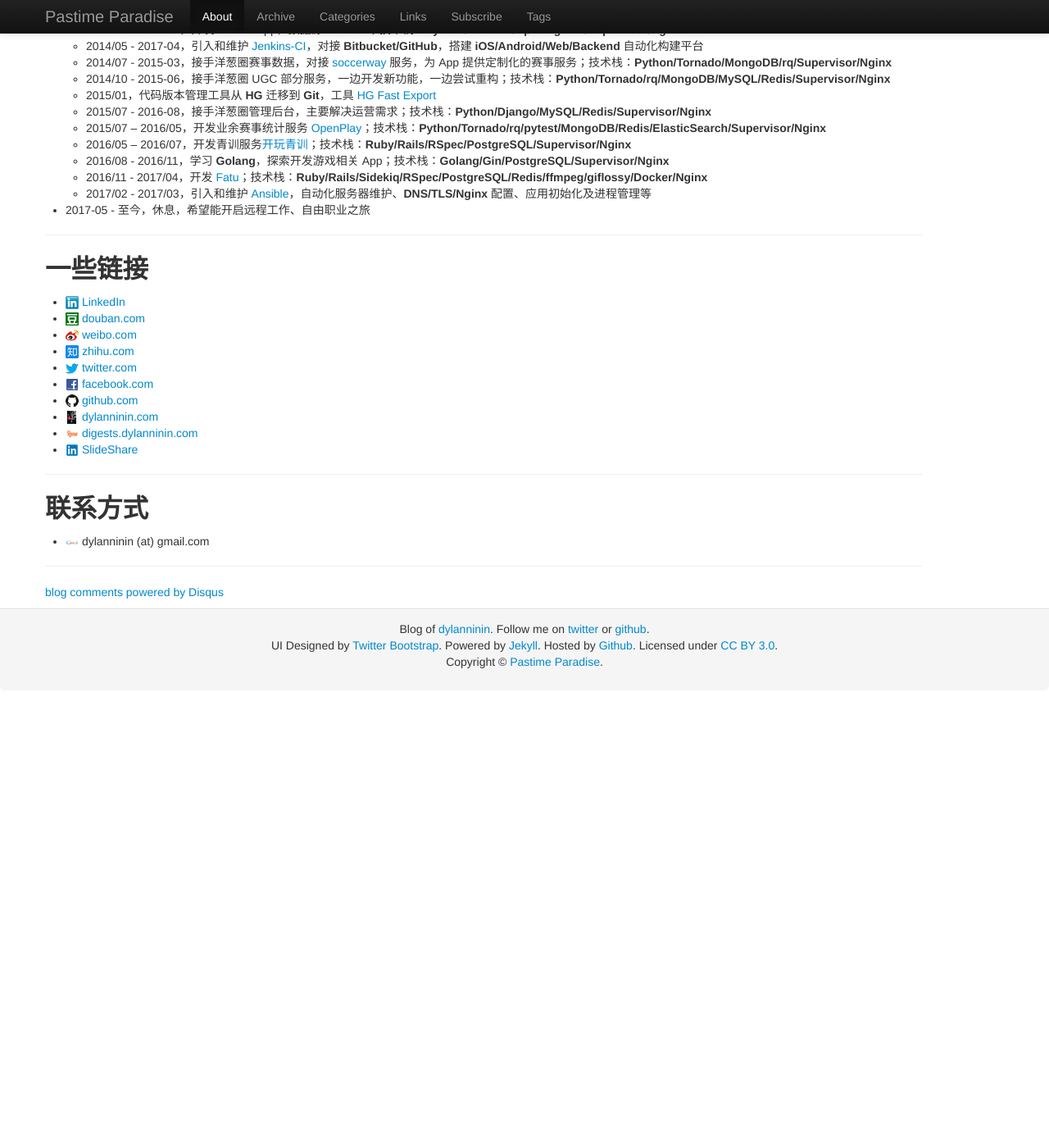
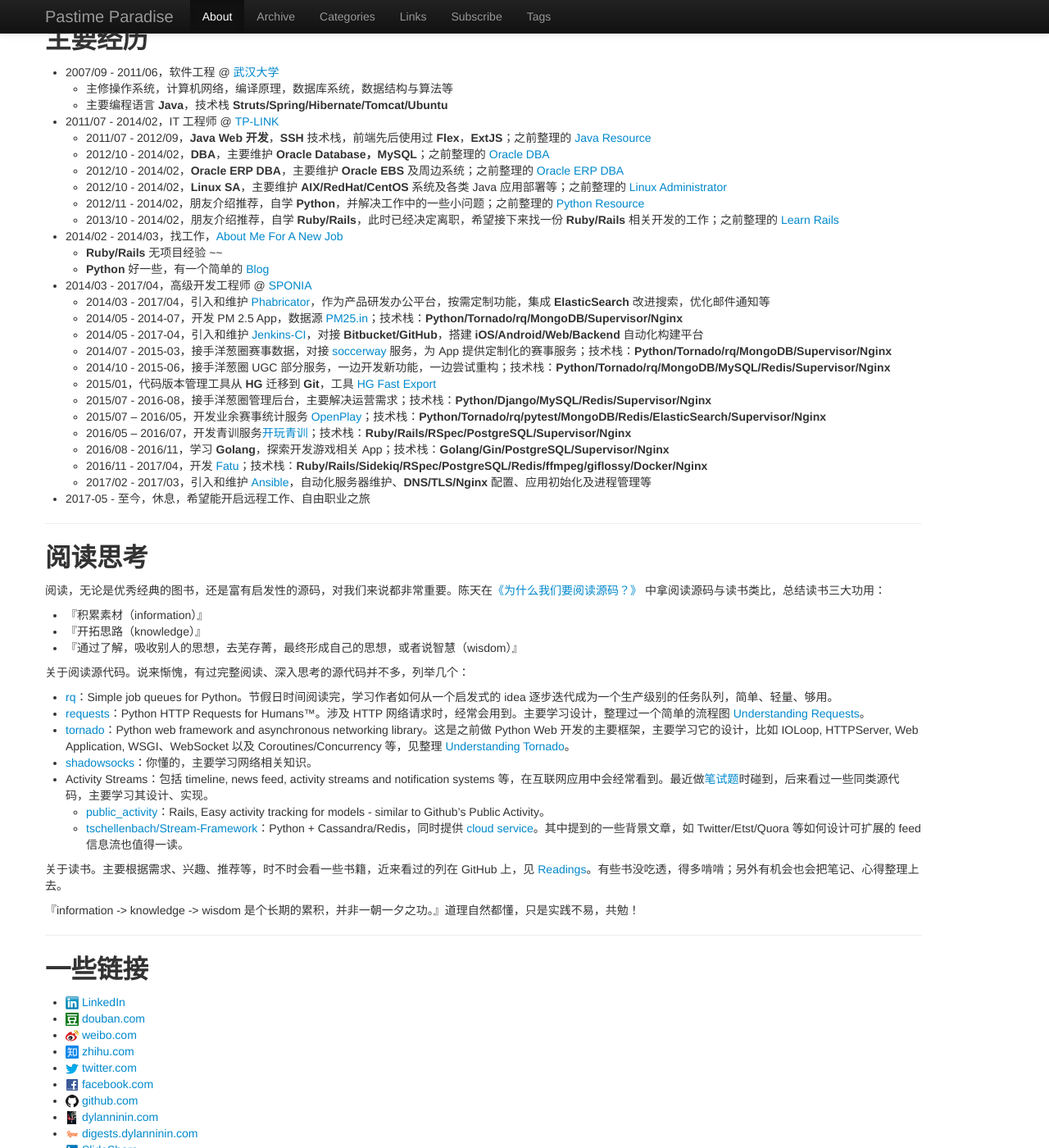
Before and after one commit to dylanninin/dylanninin.com, a Jekyll site: the page built from about.md, in a window 1280 px wide and 1400 px high, scrolled down 949 px. Shown: the whole window at 82% size. Built offline with Jekyll 4.4.1, drawn with Linux system fonts in a browser that asks for light colours; comment, search, counter and statistics services are not loaded; before the commit the page ends 1791 px from its top, so only the background shows below that; some of the changed text lies outside the part shown.

Commit message:
Update about

```diff
--- a/about.md
+++ b/about.md
@@ -24,6 +24,25 @@
 - 架    构：3年 Tech Lead，负责业务、技术、架构方案；熟悉 Web 应用常见架构
 - 管    理：3年团队、项目管理经验；熟悉 Scrum、Agile 等敏捷方法与实践
 - 方    向：目前专注于 Web 应用开发，关注 Web 性能、架构与安全；对机器学习亦有兴趣
+- 工    具：熟悉 Mac/Vim/Tmux
+
+<hr>
+
+## 技术分享
+
+整理了工作中的一些分享，偏向于基础知识，内容深度有限，若有错误还请及时指出。
+
+放在 [SlideShare](https://www.slideshare.net/DylannininGogh/presentations) 上，列表如下
+
+- [Git Real](http://www.slideshare.net/DylannininGogh/git-real)
+- [Database Fundamental](http://www.slideshare.net/DylannininGogh/database-fundamental)
+- [Linux Fundamental](http://www.slideshare.net/DylannininGogh/linux-fundamental)
+- [Jenkins CI](http://www.slideshare.net/DylannininGogh/jenkinsci-64440428)
+- [ElasticSearch](http://www.slideshare.net/DylannininGogh/search-engine-64442482)
+- [QingCloud](http://www.slideshare.net/DylannininGogh/sponia-with-qingcloud)
+- [A Byte of Software Deployment](http://www.slideshare.net/DylannininGogh/a-byte-of-software-deployment)
+- [How to Code Review](http://www.slideshare.net/DylannininGogh/how-to-code-review)
+- [Nginx Essential](http://www.slideshare.net/DylannininGogh/nginx-essential-68703694)
 
 <hr>
 
@@ -38,7 +57,7 @@
   - 2012/10 - 2014/02，**Oracle ERP DBA**，主要维护 **Oracle EBS** 及周边系统；之前整理的 [Oracle ERP DBA](https://dylanninin.com/blog/2013/10/25/oracle_ebs.html)
   - 2012/10 - 2014/02，**Linux SA**，主要维护 **AIX/RedHat/CentOS** 系统及各类 Java 应用部署等；之前整理的 [Linux Administrator](https://dylanninin.com/blog/2013/10/25/linux.html)
   - 2012/11 - 2014/02，朋友介绍推荐，自学 **Python**，并解决工作中的一些小问题；之前整理的 [Python Resource](https://dylanninin.com/blog/2013/11/23/python_resource.html)
-  - 2013/10 - 2014/02, 朋友介绍推荐，自学 **Ruby/Rails**，此时已经决定离职，希望接下来找一份 **Ruby/Rails** 相关开发的工作；之前整理的 [Learn Rails](https://dylanninin.com/blog/2014/01/02/rails.html)
+  - 2013/10 - 2014/02，朋友介绍推荐，自学 **Ruby/Rails**，此时已经决定离职，希望接下来找一份 **Ruby/Rails** 相关开发的工作；之前整理的 [Learn Rails](https://dylanninin.com/blog/2014/01/02/rails.html)
 - 2014/02 - 2014/03，找工作，[About Me For A New Job](https://dylanninin.com/blog/2014/02/20/about_me.html)
   - **Ruby/Rails** 无项目经验 ~~
   - **Python** 好一些，有一个简单的 [Blog](https://github.com/dylanninin/blog)
@@ -46,7 +65,7 @@
   - 2014/03 - 2017/04，引入和维护 [Phabricator](https://www.phacility.com/)，作为产品研发办公平台，按需定制功能，集成 **ElasticSearch** 改进搜索，优化邮件通知等
   - 2014/05 - 2014-07，开发 PM 2.5 App，数据源 [PM25.in](http://www.pm25.in/)；技术栈：**Python/Tornado/rq/MongoDB/Supervisor/Nginx**
   - 2014/05 - 2017-04，引入和维护 [Jenkins-CI](https://jenkins.io/index.html)，对接 **Bitbucket/GitHub**，搭建 **iOS/Android/Web/Backend** 自动化构建平台
-  - 2014/07 - 2015-03，接手洋葱圈赛事数据，对接 [soccerway](http://www.soccerway.com/) 服务，为 App 提供定制化的赛事服务；技术栈：**Python/Tornado/MongoDB/rq/Supervisor/Nginx**
+  - 2014/07 - 2015-03，接手洋葱圈赛事数据，对接 [soccerway](http://www.soccerway.com/) 服务，为 App 提供定制化的赛事服务；技术栈：**Python/Tornado/rq/MongoDB/Supervisor/Nginx**
   - 2014/10 - 2015-06，接手洋葱圈 UGC 部分服务，一边开发新功能，一边尝试重构；技术栈：**Python/Tornado/rq/MongoDB/MySQL/Redis/Supervisor/Nginx**
   - 2015/01，代码版本管理工具从 **HG** 迁移到 **Git**，工具 [HG Fast Export](https://github.com/frej/fast-export)
   - 2015/07 - 2016-08，接手洋葱圈管理后台，主要解决运营需求；技术栈：**Python/Django/MySQL/Redis/Supervisor/Nginx**
@@ -57,6 +76,30 @@
   - 2017/02 - 2017/03，引入和维护 [Ansible](https://www.ansible.com/)，自动化服务器维护、**DNS/TLS/Nginx** 配置、应用初始化及进程管理等
 
 - 2017-05 - 至今，休息，希望能开启远程工作、自由职业之旅
+
+<hr>
+
+## 阅读思考
+
+阅读，无论是优秀经典的图书，还是富有启发性的源码，对我们来说都非常重要。陈天在[《为什么我们要阅读源码？》](https://zhuanlan.zhihu.com/p/26181360) 中拿阅读源码与读书类比，总结读书三大功用：
+
+- 『积累素材（information）』
+- 『开拓思路（knowledge）』
+- 『通过了解，吸收别人的思想，去芜存菁，最终形成自己的思想，或者说智慧（wisdom）』
+
+关于阅读源代码。说来惭愧，有过完整阅读、深入思考的源代码并不多，列举几个：
+
+- [rq](https://github.com/nvie/rq)：Simple job queues for Python。节假日时间阅读完，学习作者如何从一个启发式的 idea 逐步迭代成为一个生产级别的任务队列，简单、轻量、够用。
+- [requests](https://github.com/requests/requests)：Python HTTP Requests for Humans™。涉及 HTTP 网络请求时，经常会用到。主要学习设计，整理过一个简单的流程图 [Understanding Requests](https://github.com/dylanninin/dylanninin.github.com/issues/16)。
+- [tornado](https://github.com/tornadoweb/tornado)：Python web framework and asynchronous networking library。这是之前做 Python Web 开发的主要框架，主要学习它的设计，比如 IOLoop, HTTPServer, Web Application, WSGI、WebSocket 以及 Coroutines/Concurrency 等，见整理 [Understanding Tornado](https://github.com/dylanninin/dylanninin.github.com/issues/12)。
+- [shadowsocks](https://github.com/shadowsocks/shadowsocks/)：你懂的，主要学习网络相关知识。
+- Activity Streams：包括 timeline, news feed, activity streams and notification systems 等，在互联网应用中会经常看到。最近做[笔试题](https://github.com/dylanninin/tower-events)时碰到，后来看过一些同类源代码，主要学习其设计、实现。
+  - [public_activity](https://github.com/chaps-io/public_activity)：Rails, Easy activity tracking for models - similar to Github's Public Activity。
+  - [tschellenbach/Stream-Framework](https://github.com/tschellenbach/Stream-Framework)：Python + Cassandra/Redis，同时提供 [cloud service](https://getstream.io/)。其中提到的一些背景文章，如 Twitter/Etst/Quora 等如何设计可扩展的 feed 信息流也值得一读。
+
+关于读书。主要根据需求、兴趣、推荐等，时不时会看一些书籍，近来看过的列在 GitHub 上，见  [Readings](https://github.com/dylanninin/dylanninin.github.com/projects/2)。有些书没吃透，得多啃啃；另外有机会也会把笔记、心得整理上去。
+
+『information -> knowledge -> wisdom 是个长期的累积，并非一朝一夕之功。』道理自然都懂，只是实践不易，共勉！
 
 <hr>
 
```
